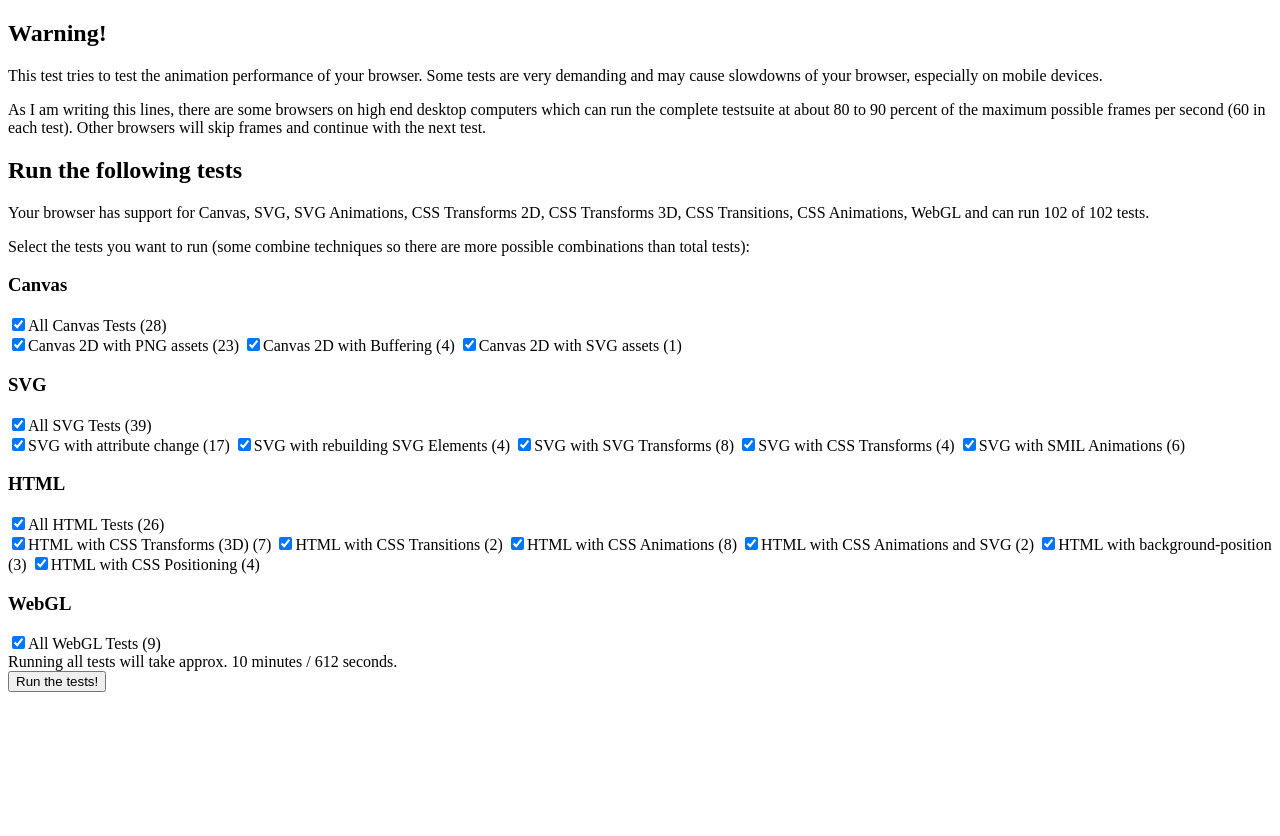
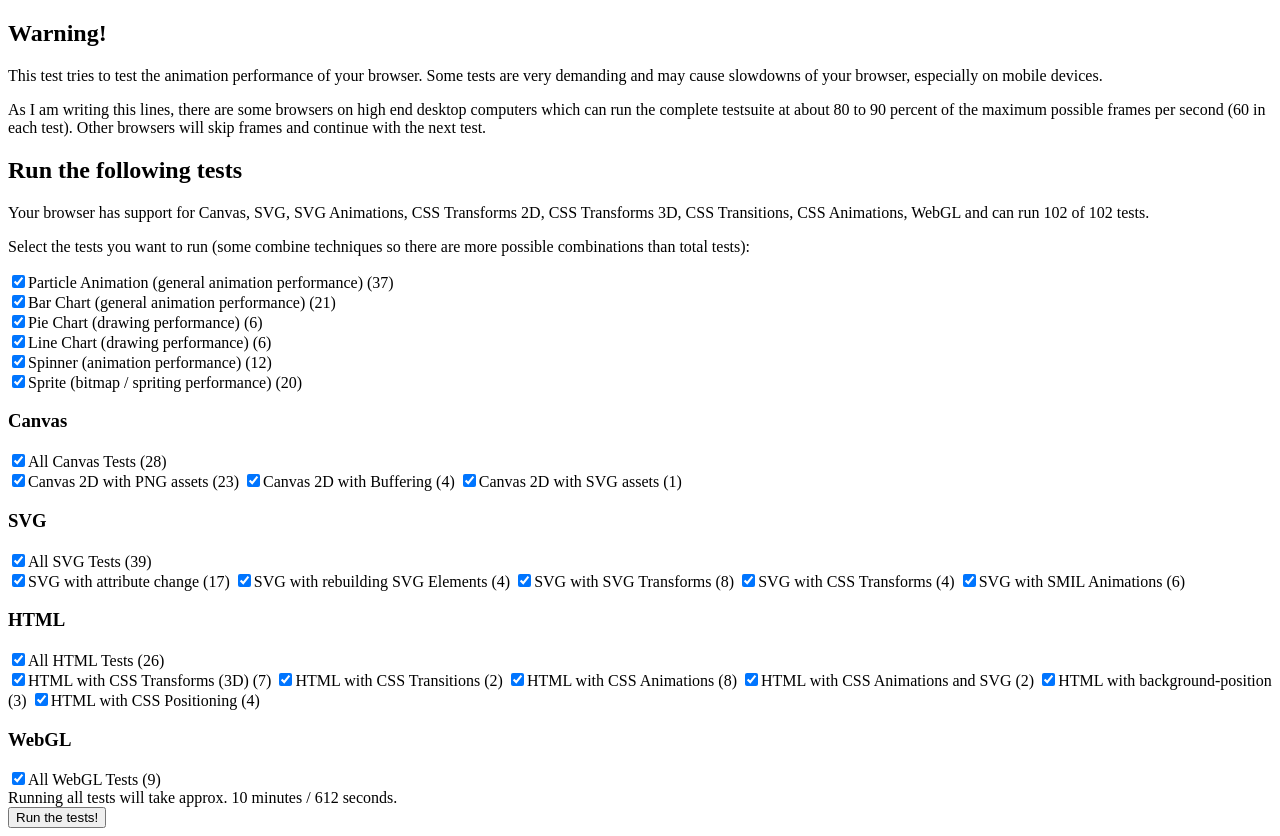
Before and after one commit to bkastl/Animation-Test-SVG-Canvas-CSS, a plain HTML site: page index.htm in a window 1280 px wide. Before the commit the page ends 800 px from the top, so only its background shows below. Drawn offline with Linux system fonts and the light colour scheme.

Commit message:
selection of Test Objects, fixes

```diff
--- a/index.htm
+++ b/index.htm
@@ -91,9 +91,18 @@
 			<p>Select the tests you want to run (some combine techniques so there are more possible combinations than total tests):</p>
 			<div id="testselection">
 
+				<div class="testobjects">
+					<div><input type="checkbox" id="select_object_particle" value="Particle" class="selectobjecttype" checked="true"><label for="select_object_particle">Particle Animation (general animation performance)</label></div>
+					<div><input type="checkbox" id="select_object_bar" value="Bar" class="selectobjecttype" checked="true"><label for="select_object_bar">Bar Chart (general animation performance)</label></div>
+					<div><input type="checkbox" id="select_object_pie" value="Pie" class="selectobjecttype" checked="true"><label for="select_object_chart">Pie Chart (drawing performance)</label></div>
+					<div><input type="checkbox" id="select_object_line" value="Line" class="selectobjecttype" checked="true"><label for="select_object_line">Line Chart (drawing performance)</label></div>
+					<div><input type="checkbox" id="select_object_spinner" value="Spinner" class="selectobjecttype" checked="true"><label for="select_object_spinner">Spinner (animation performance)</label></div>
+					<div><input type="checkbox" id="select_object_sprite" value="Sprite" class="selectobjecttype" checked="true"><label for="select_object_sprite">Sprite (bitmap / spriting performance)</label></div>
+
+				</div>
 				<div class="testgroup">
 					<h3>Canvas</h3>
-					<input type="checkbox" id="select_all_canvas" value="canvasall" class="selectsubgroup" checked="false" data-required="canvas,svg" /><label for="select_all_canvas">All Canvas Tests</label>
+					<input type="checkbox" id="select_all_canvas" value="canvasall" class="selectsubgroup" checked="false" data-required="canvas,svg" ><label for="select_all_canvas">All Canvas Tests</label>
 					<div class="subtestgroup">
 						<input type="checkbox" id="select_canvas" value="canvas" class="selectsingletest" checked="false" data-required="canvas"><label for="select_canvas">Canvas 2D with PNG assets</label>
 						<input type="checkbox" id="select_canvasbuffer" value="canvasbuffer" class="selectsingletest" checked="false"  data-required="canvas"><label for="select_canvasbuffer">Canvas 2D with Buffering</label>
--- a/objects/Sprite.js
+++ b/objects/Sprite.js
@@ -2,7 +2,7 @@ function Sprite(type) {
 	var spriteHeight = 38, spriteWidth = 280/5, animationPhases = 4;
 	var uid = generateUID(),
 	speedMovement = 1+ Math.random()*4,
-	framesPerPhase = 3000 + Math.random()*1000,
+	framesPerPhase = Math.round(10 + Math.random()*30),
 	y = Math.random()*(stageHeight - spriteHeight), x = 0
 	currentAnimationPhase = 0, currentFrame = 0, animationDuration = 0.5 + Math.random()*2 + 's';
 
@@ -90,13 +90,12 @@ function Sprite(type) {
 
  this.draw = function() {
 		++currentFrame;
-		if (currentFrame > framesPerPhase) {
+		if (currentFrame % framesPerPhase == 0) {
 			++ currentAnimationPhase;
 
 			if (currentAnimationPhase > animationPhases) {
 				currentAnimationPhase = 0;
 			}
-			currentFrame = 0;
 		}
 		var nextX = x + speedMovement;
 		if (nextX > (stageWidth-spriteWidth)) {
--- a/testrunner.js
+++ b/testrunner.js
@@ -1,8 +1,10 @@
-function TestRunner(sequence, stageObject) {
+function TestRunner(sequence) {
 	var hash = window.location.hash;
 	var testselects = document.querySelectorAll('input[type="checkbox"]');
 	var testselectsSingleTest = document.querySelectorAll('.selectsingletest');
 	var testselectsAllTests = document.querySelectorAll('.selectsubgroup');
+	var testselectsObjects = document.querySelectorAll('.selectobjecttype');
+	var testselectsRequirements = document.querySelectorAll('.selectsubgroup, .selectsingletest');
 	var startButton = document.getElementById('run');
 	var self = this;
 	document.getElementById('start').className = "show";
@@ -24,6 +26,13 @@ function TestRunner(sequence, stageObject) {
 			{
 				case "type":
 					if (tst[j].type === key) {
+
+						testLength++;
+					}
+				break;
+
+				case "object":
+					if (tst[j].object === key) {
 
 						testLength++;
 					}
@@ -56,6 +65,13 @@ function TestRunner(sequence, stageObject) {
 						sequence[j].leave = true;
 					}
 				break;
+				case "object":
+
+
+					if (sequence[j].object === key) {
+						sequence[j].leave = true;
+					}
+				break;
 				default:
 					if (sequence[j].required === key) {
 						sequence[j].leave = true;
@@ -80,7 +96,7 @@ function TestRunner(sequence, stageObject) {
 
 	function clearCheckboxes(key) {
 
-		Array.prototype.forEach.call(testselects, function(el, i){
+		Array.prototype.forEach.call(testselectsRequirements, function(el, i){
 
 			if (el.getAttribute('data-required').indexOf(key) > -1) {
 				el.removeEventListener('click');
@@ -115,11 +131,15 @@ function TestRunner(sequence, stageObject) {
 
 
 	function getTestTypeCount() {
-		var types  = [];
+		var types  = [], testObjects = [];
 		var j = 0;
-		while ( j < new TestSequence().length) {
-			if (types.indexOf(new TestSequence()[j].type) == -1) {
-				types.push(new TestSequence()[j].type)
+		var tst = new TestSequence();
+		while ( j < tst.length) {
+			if (types.indexOf(tst[j].type) == -1) {
+				types.push(tst[j].type)
+			}
+			if (testObjects.indexOf(tst[j].object) == -1) {
+				testObjects.push(tst[j].object)
 			}
 			++j;
 		}
@@ -136,6 +156,19 @@ function TestRunner(sequence, stageObject) {
 				el.nextElementSibling.innerHTML = el.nextElementSibling.innerHTML + " (" + count + ")";
 			}
 			g++;
+		}
+		var h = 0;
+		while ( h < testObjects.length) {
+
+			var el = document.getElementById('select_object_'+testObjects[h].toLowerCase());
+
+			if (el != undefined) {
+				var count = testLength(testObjects[h],"object");
+
+				el.setAttribute('data-count',count);
+				el.nextElementSibling.innerHTML = el.nextElementSibling.innerHTML + " (" + count + ")";
+			}
+			h++;
 		}
 
 		Array.prototype.forEach.call(testselectsAllTests, function(el, i){
@@ -156,6 +189,13 @@ function TestRunner(sequence, stageObject) {
 	function computeTests() {
 
 		sequence = new TestSequence();
+
+		Array.prototype.forEach.call(testselectsObjects, function(el, i){
+			if (!el.checked) {
+
+				clearSequence(el.getAttribute('value'),'object');
+			}
+		});
 
 		Array.prototype.forEach.call(testselectsSingleTest, function(el, i){
 			if (!el.checked) {
@@ -233,11 +273,13 @@ function TestRunner(sequence, stageObject) {
 	},
 	this.run = function() {
 		testSequence = sequence;
-		document.getElementById('start').className = "";
-		document.getElementById('testrunner').className = "show";
-		statistics = new Statistics(sequence.length);
-		stageObject = new Stage(stage, statistics);
-        stageObject.prepareStage(sequence[currentTest].type, sequence[currentTest].offscreen, sequence[currentTest].createIndividualElements);
+		if (sequence.length > 0) {
+			document.getElementById('start').className = "";
+			document.getElementById('testrunner').className = "show";
+			statistics = new Statistics(sequence.length);
+			stageObject = new Stage(stage, statistics);
+        	stageObject.prepareStage(sequence[currentTest].type, sequence[currentTest].offscreen, sequence[currentTest].createIndividualElements);
+    	}
 	},
 	this.optimizeSequence = function(object, type) {
 
--- a/utils/stage.js
+++ b/utils/stage.js
@@ -1,5 +1,6 @@
 function Stage(stage, statistics) {
 	var self = this,
+
 	tick = null,
 	previousTimeStamp = null, framesPainted = 0, stageElements = [], individualObjects = false, buffer = undefined, displayContext = undefined;
 
--- a/utils/statistics.js
+++ b/utils/statistics.js
@@ -16,7 +16,7 @@ function Statistics(selectedTests) {
 		didbreak = true;
 		totalSkippedFrames += remainingFramesTest;
 		remainingFrames -= remainingFramesTest;
-		stageObject.endAnimationTest();
+		window.stageObject.endAnimationTest();
 		skippedFramesNode.innerHTML = "(Skipped Frames: " + totalSkippedFrames + ")";
 	},
 
```
